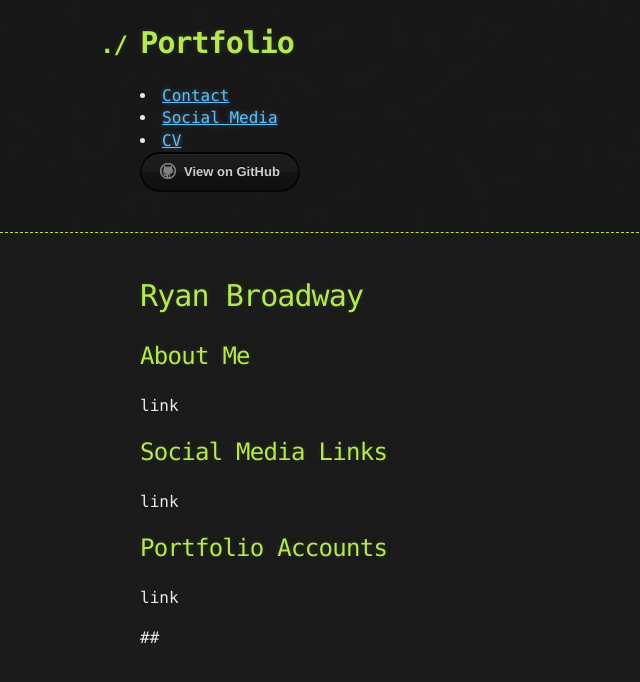
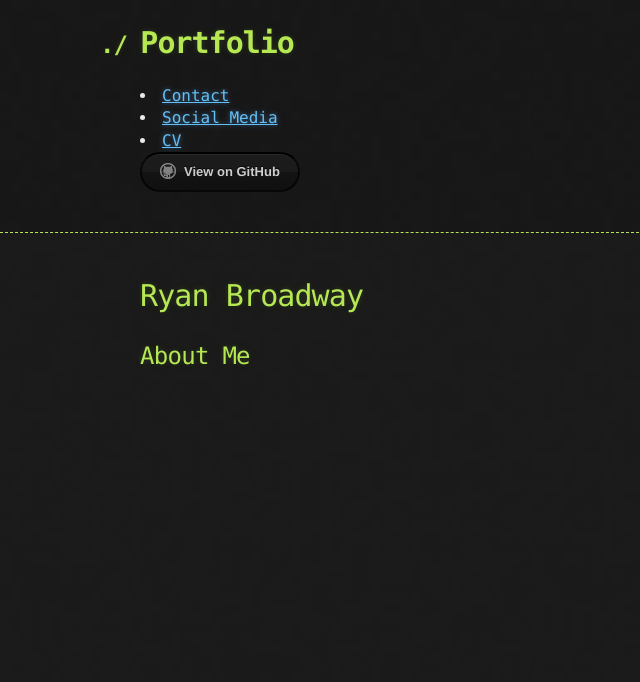
Before and after one commit to RyanBroadway/Portfolio, a Jekyll site: the page built from index.md, in a window 1280 px wide. Shown: the top 682 px of the page, without its empty margins (0-640 px from the left). Built offline with Jekyll 4.4.1, drawn with Linux system fonts in a browser that asks for light colours; our own code applies the rules of GitHub Pages for plain Markdown files; the repository's description, which GitHub fills in, is left out.

Commit message:
Update index.md

```diff
--- a/index.md
+++ b/index.md
@@ -1,11 +1,2 @@
 # Ryan Broadway
 ## About Me
-link
-
-## Social Media Links
-link
-
-## Portfolio Accounts
-link
-
-##
```
